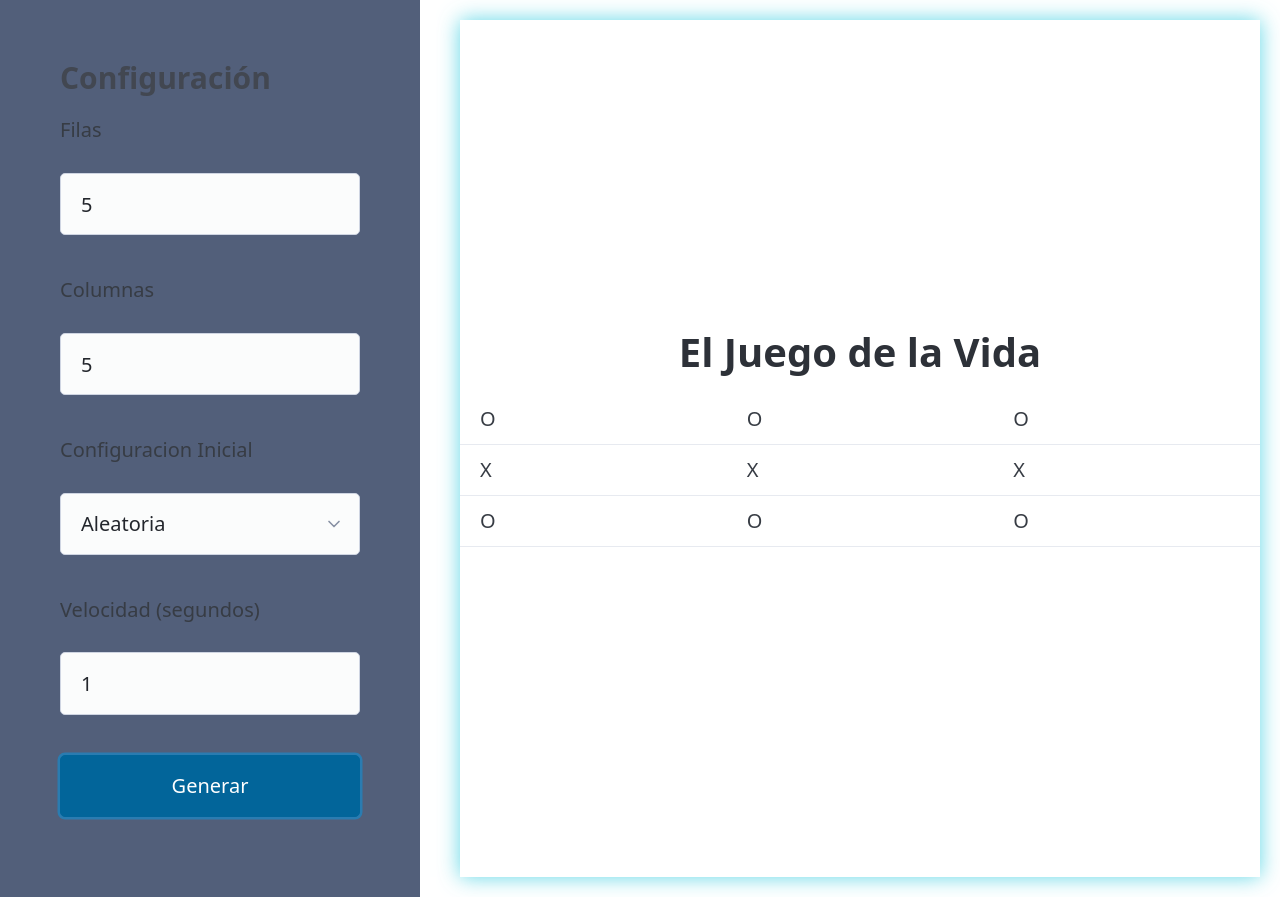
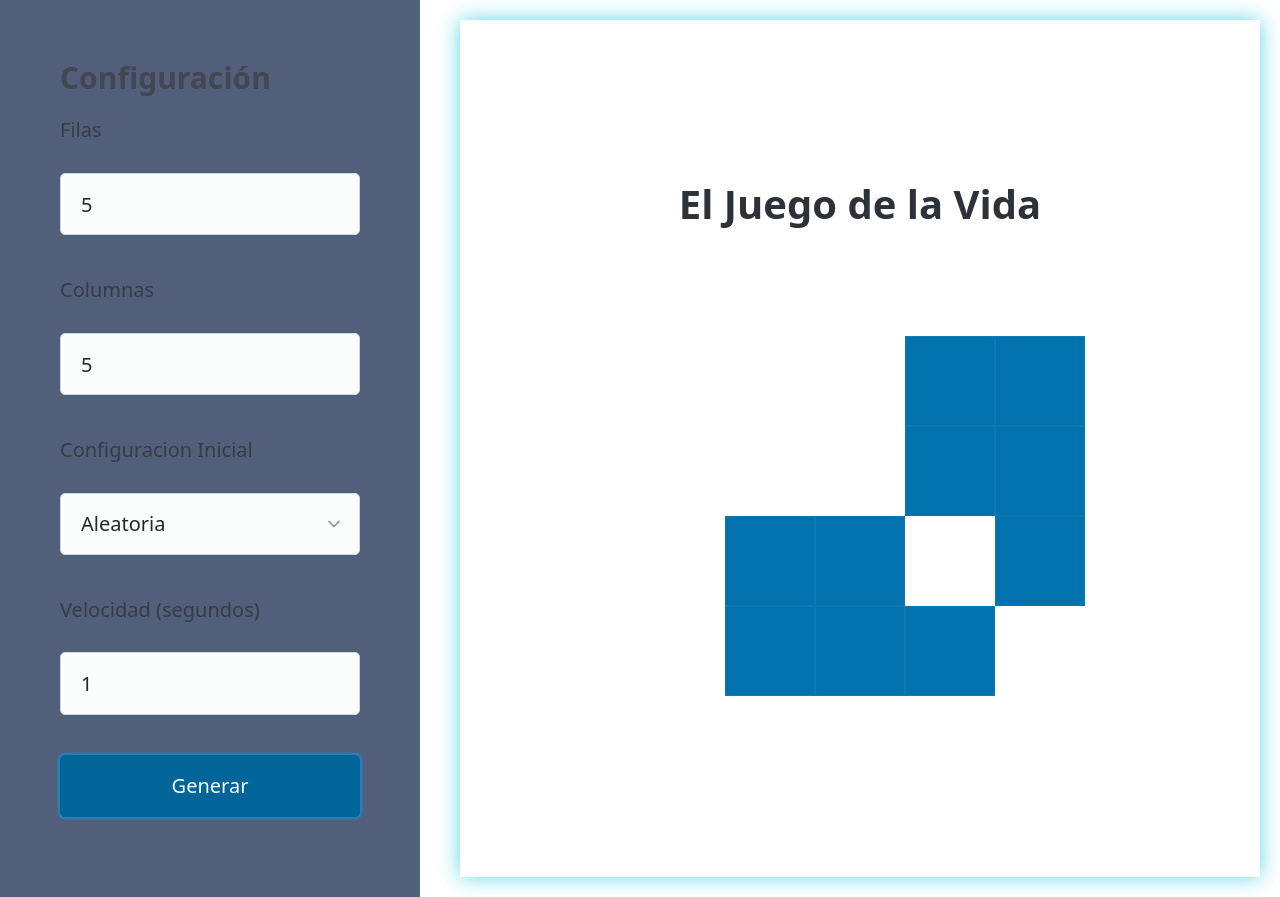
Before and after one commit to jmvelasco/el-juego-de-la-vida, a React app: page / in a window 1280 px wide. Both pictures are taken after a click on the button "Generar". Built offline with nearby package versions, Linux system fonts and the light colour scheme.

Commit message:
refactor: enhance Board with Context and improved UI

```diff
--- a/src/ui/Board.tsx
+++ b/src/ui/Board.tsx
@@ -1,35 +1,65 @@
 import { useEffect, useState } from 'react';
-import { World } from '../core/World';
-import { Cell, CellState } from '../core/Cell';
+import { useLifeWorldContext } from '../context/LifeWorldProvider';
 
 function Board(): React.ReactNode {
-  const cells = [
-    [new Cell(CellState.DEAD), new Cell(CellState.DEAD), new Cell(CellState.DEAD)],
-    [new Cell(CellState.ALIVE), new Cell(CellState.ALIVE), new Cell(CellState.ALIVE)],
-    [new Cell(CellState.DEAD), new Cell(CellState.DEAD), new Cell(CellState.DEAD)],
-  ];
-  const world = new World(cells);
+  const { world, cellSize, speed } = useLifeWorldContext();
   const [currentWorld, setCurrentWorld] = useState(world);
 
   useEffect(() => {
+    setCurrentWorld(world);
+  }, [world]);
+
+  useEffect(() => {
+    if (!currentWorld) return;
+
     const interval = setInterval(() => {
-      setCurrentWorld(currentWorld.generateNext());
-    }, 1000);
+      setCurrentWorld((prev) => prev?.generateNext());
+    }, speed * 1000);
+
     return () => clearInterval(interval);
+  }, [currentWorld, speed]);
+
+  useEffect(() => {
+    const worldIsDead = currentWorld?.cells.every((row) => row.every((cell) => !cell.isAlive()));
+    if (worldIsDead) {
+      setTimeout(() => {
+        setCurrentWorld(undefined);
+      }, 2000);
+    }
   }, [currentWorld]);
 
+  if (!world) {
+    return <p>Configura los parámetros y pulsa "Generar" para comenzar.</p>;
+  }
+
+  if (!currentWorld) {
+    return (
+      <>
+        <p>El mundo ha muerto.</p>
+        <p>Configura los parámetros y pulsa "Generar" para comenzar de nuevo.</p>
+      </>
+    );
+  }
+
   return (
-    <table>
-      <tbody>
-        {currentWorld.cells.map((row, rowIndex) => (
-          <tr key={rowIndex}>
-            {row.map((cell, colIndex) => (
-              <td key={colIndex}>{cell.render()}</td>
-            ))}
-          </tr>
-        ))}
-      </tbody>
-    </table>
+    <section data-testid="board">
+      {currentWorld.cells.map((row, rowIndex) => (
+        <div key={rowIndex} style={{ display: 'flex', gap: '0' }}>
+          {row.map((cell, colIndex) => (
+            <span
+              key={colIndex}
+              style={{
+                display: 'inline-block',
+                height: `${cellSize}px`,
+                width: `${cellSize}px`,
+                backgroundColor: cell.isAlive() ? 'var(--pico-primary)' : 'transparent',
+                border: '0.1px solid rgba(255,255,255,0.05)',
+              }}
+            />
+          ))}
+        </div>
+      ))}
+    </section>
   );
 }
 
```
Also changed, not shown: 1 other file (tests, documents, lock files or other folders).
